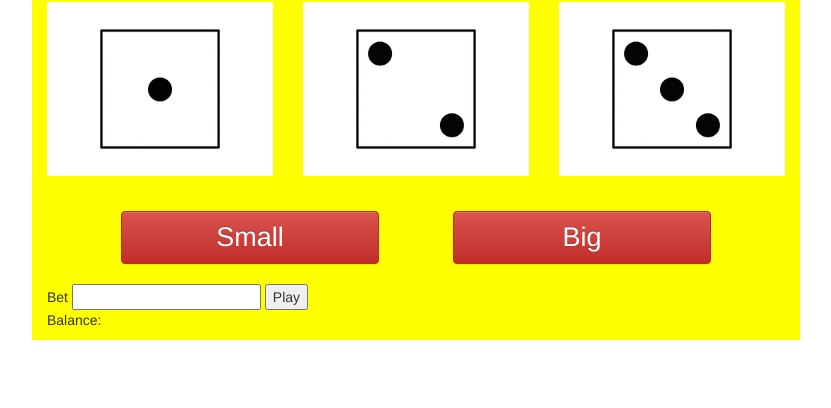
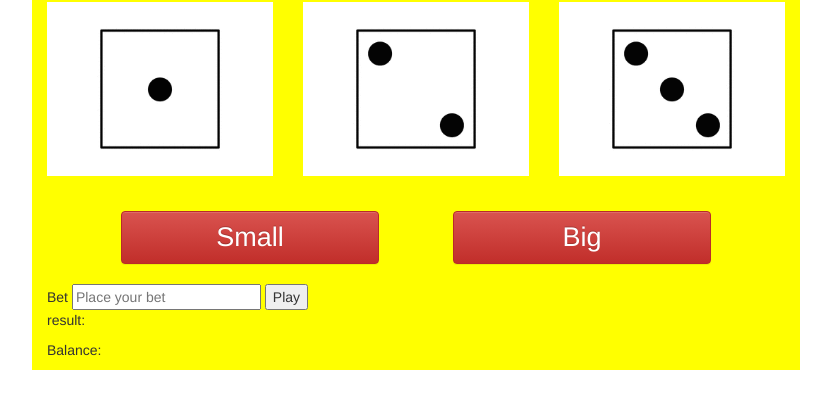
Before and after one commit to ZiluoH/Guessing-Game, a plain HTML site: page index.html in a window 1280 px wide. Shown: the part 118-526 px from the top of the page, without its empty margins (224-1055 px from the left). Drawn offline with nearby package versions, Linux system fonts and the light colour scheme.

Commit message:
Add files via upload

```diff
--- a/index.html
+++ b/index.html
@@ -46,10 +46,12 @@
   </div>
 
   <div>
-Bet <input type="number" min="0" id="bet_amount">
+Bet <input type="number" min="0" id="bet_amount" pattern="[0-9]" placeholder="Place your bet">
 
 
 <button type="button" onclick="play()" class="">Play</button><br>
+
+<p>result: <span id="result"></span></p>
 
 
 
--- a/js/main.js
+++ b/js/main.js
@@ -79,4 +79,5 @@ if (Big.checked && sum > 10)
 	console.log("dice roll " + sum)
     console.log("Now you have " + yourValue)
     document.getElementById('balance').innerHTML = yourValue
+    document.getElementById('result').innerHTML = "It rolls " + sum + ", you " + WorL + " " + bet_amount + "."
 }
```
